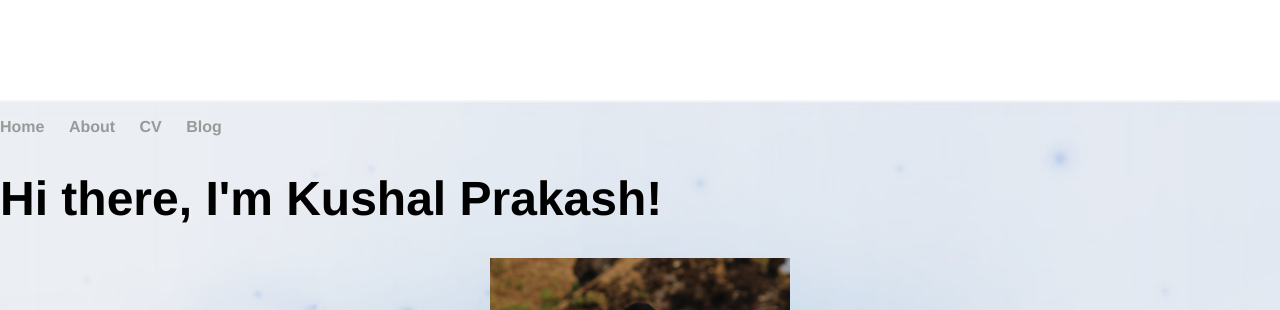
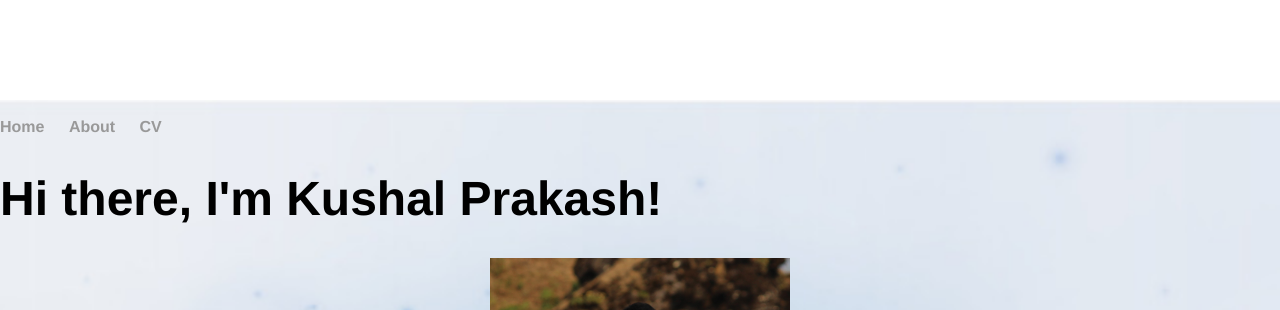
Before and after one commit to KushalP1/KushalP1.github.io, a Jekyll site: the page built from index.html, in a window 1280 px wide. Shown: the top 310 px of the page. Built offline with Jekyll 4.4.1, drawn with Linux system fonts in a browser that asks for light colours.

Commit message:
Update default.html

```diff
--- a/_layouts/default.html
+++ b/_layouts/default.html
@@ -21,7 +21,7 @@
 <li></a><a href="/">Home</a></li>
     <li></a><a href="/about">About</a></li>
 <li></a><a href="/cv">CV</a></li>
-<li></a><a href="/blog">Blog</a></li>
+
 </ul>
     </nav>
 <div class="tiledBackground">
```
